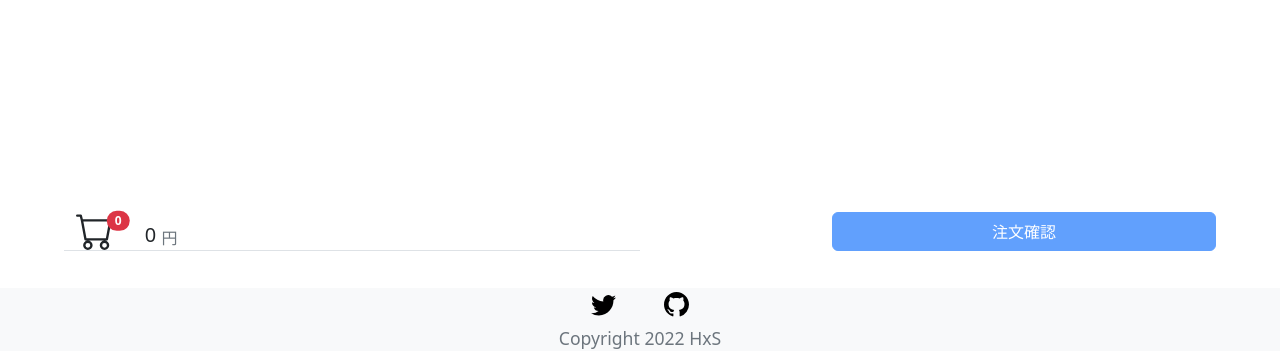
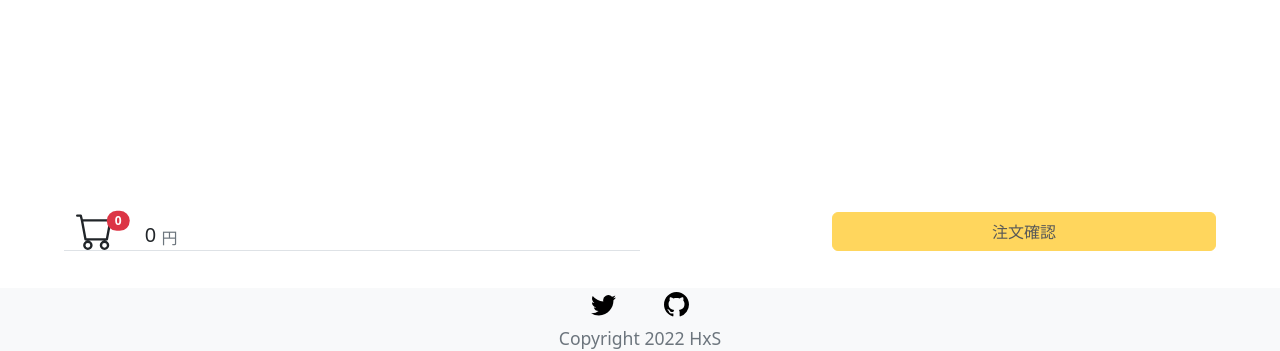
Before and after one commit to oithxs/mobile-order, a Flask app: page /order in a window 1280 px wide. Shown: the part 449-800 px from the top of the page. Run offline with Flask 2, Linux system fonts and the light colour scheme.

Commit message:
ボタンの色を元に戻す

```diff
--- a/templates/order.html
+++ b/templates/order.html
@@ -103,7 +103,7 @@
           </span>
           <span class="align-bottom text-secondary fs-6">円</span>
         </div>
-        <button id="order_confirm" type="submit" class="btn btn-primary confirm position-relative col-4" disabled="disabled">注文確認
+        <button id="order_confirm" type="submit" class="btn btn-warning confirm position-relative col-4" disabled="disabled">注文確認
         </button>
       </div>
     </div>
```
